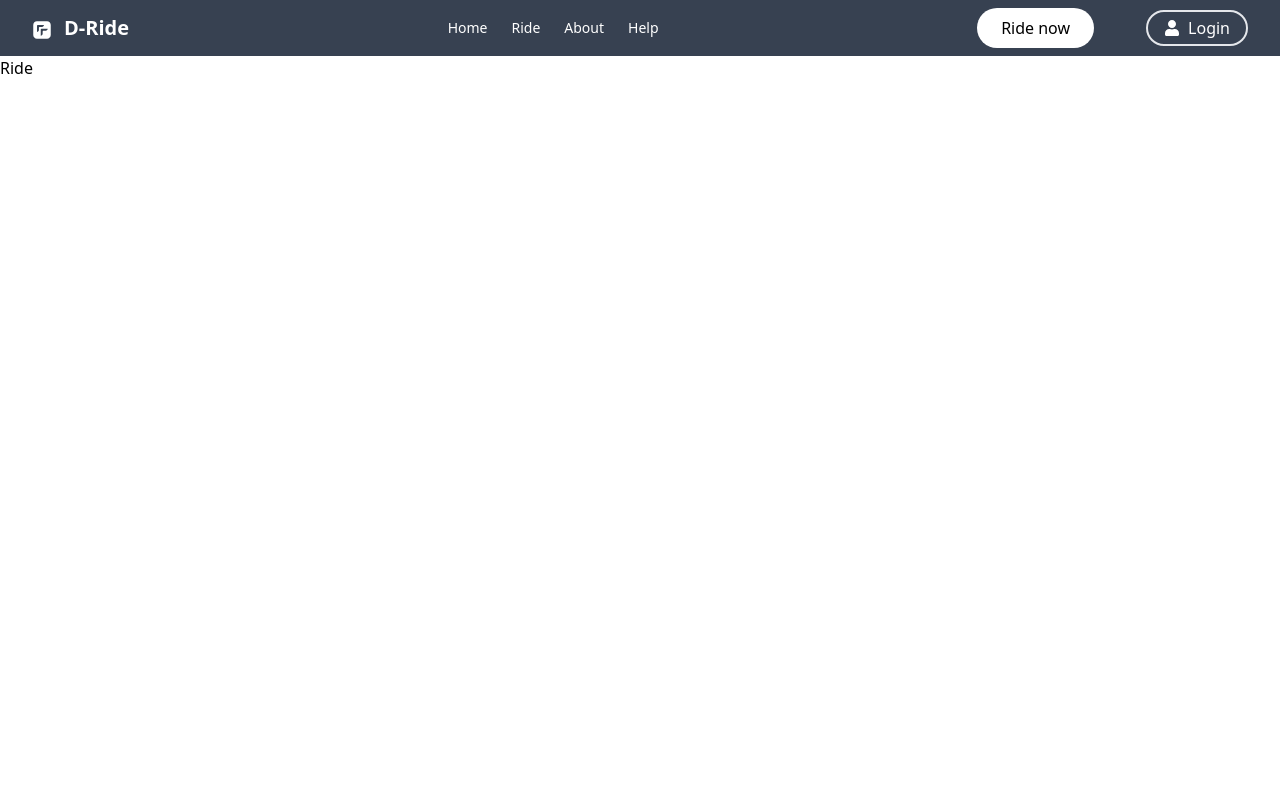
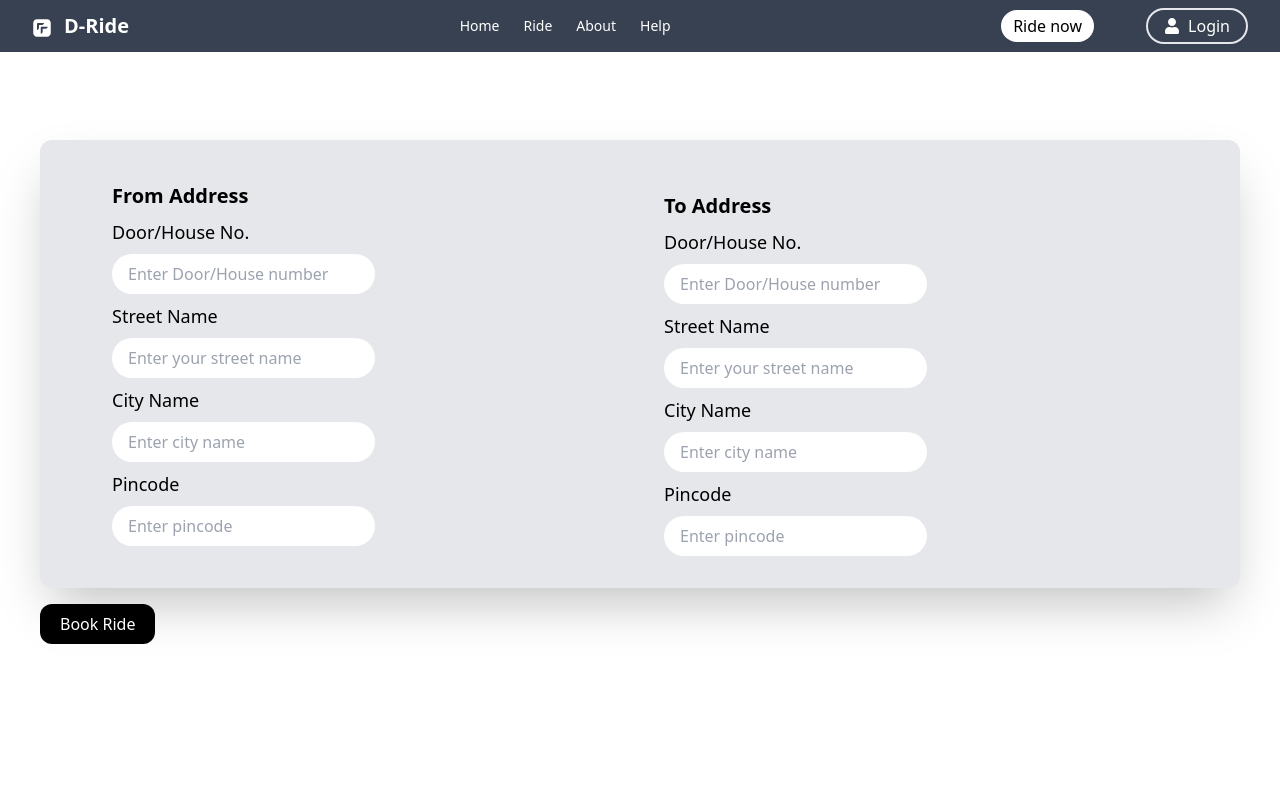
Before and after one commit to Naveenchand06/D-Ride, a React (Create React App) app: page /ride in a window 1280 px wide. Shown: the top 800 px of the page. Built offline with nearby package versions, Linux system fonts and the light colour scheme.

Commit message:
from-to fields

```diff
--- a/src/components/Navbar.jsx
+++ b/src/components/Navbar.jsx
@@ -6,7 +6,7 @@ import { toast } from "react-toastify";
 
 function Navbar() {
   useEffect(() => {
-    // requestAccounts();
+    requestAccounts();
   }, []);
 
   const [walletAddress, setWalletAddress] = useState("");
@@ -21,7 +21,6 @@ function Navbar() {
           method: "eth_requestAccounts",
         });
         console.log(accounts);
-        console.log(accounts[0].length);
         setWalletAddress(accounts[0]);
       } catch (e) {
         console.log("Error Connecting");
@@ -42,7 +41,7 @@ function Navbar() {
   };
 
   return (
-    <nav className="conatiner flex flex-row items-center justify-between p-2 px-8 bg-gray-700 text-white">
+    <nav className="conatiner mx-auto flex flex-row items-center justify-between p-2 px-8 bg-gray-700 text-white">
       {/* Logo */}
       <div className="prose text-xl font-semibold">
         <FaRedRiver className="inline-block mr-3" />
@@ -70,7 +69,7 @@ function Navbar() {
         {/* Ride button */}
         <Link
           to="/ride"
-          className="mr-3 rounded-full bg-white p-2 px-6 text-black hover:text-gray-200 hover:bg-gray-400"
+          className="mr-3 rounded-full bg-white p-1 px-3 text-black hover:text-gray-200 hover:bg-gray-400"
         >
           Ride now
         </Link>
@@ -86,7 +85,7 @@ function Navbar() {
           </div>
         ) : (
           <h1>
-            {walletAddress.substring(0, 6)}...{walletAddress.substring(35, 42)}
+            {walletAddress.substring(0, 6)}...{walletAddress.substring(38, 42)}
           </h1>
         )}
       </div>
--- a/src/pages/Ride.js
+++ b/src/pages/Ride.js
@@ -1,7 +1,152 @@
-import React from "react";
+import React, { useState } from "react";
 
 function Ride() {
-  return <div>Ride</div>;
+  const [fromAddress, setFromAddress] = useState({
+    from_doorno: "",
+    from_street: "",
+    from_city: "",
+    from_pincode: "",
+  });
+  const [toAddress, setToAddress] = useState({
+    to_doorno: "",
+    to_street: "",
+    to_city: "",
+    to_pincode: "",
+  });
+
+  const { from_doorno, from_street, from_city, from_pincode } = fromAddress;
+  const { to_doorno, to_street, to_city, to_pincode } = toAddress;
+
+  const handleFromAddressChange = (e) => {
+    setFromAddress({ ...fromAddress, [e.target.id]: e.target.value });
+  };
+  const handleToAddressChange = (e) => {
+    setToAddress({ ...toAddress, [e.target.id]: e.target.value });
+  };
+
+  const onSubmit = (e) => {
+    e.preventDefault();
+    console.log(fromAddress);
+    console.log(toAddress);
+  };
+
+  return (
+    <section className="align-middle p-10 h-screen">
+      {/* Main Wrapper */}
+      <form onSubmit={onSubmit}>
+        <div className="flex flex-col px-12 bg-gray-200 space-y-5 items-center md:flex-row md:justify-between rounded-xl shadow-2xl mt-12">
+          {/* From Fields Container */}
+          <div className="p-6 md:w-1/2">
+            <h1 className="font-semibold text-xl my-2">From Address</h1>
+            <label className="text-lg font-medium">Door/House No.</label> <br />
+            <input
+              className="flex-1 px-4 py-2 rounded-full focus:outline-none my-2"
+              type="text"
+              id="from_doorno"
+              value={fromAddress.from_doorno}
+              placeholder="Enter Door/House number"
+              onChange={handleFromAddressChange}
+              maxLength="10"
+              required
+            />{" "}
+            <br />
+            <label className="text-lg font-medium">Street Name</label> <br />
+            <input
+              className="flex-1 px-4 py-2 rounded-full focus:outline-none my-2"
+              type="text"
+              placeholder="Enter your street name"
+              id="from_street"
+              value={fromAddress.from_street}
+              onChange={handleFromAddressChange}
+              required
+            />{" "}
+            <br />
+            <label className="text-lg font-medium">City Name</label> <br />
+            <input
+              className="flex-1 px-4 py-2 rounded-full focus:outline-none my-2"
+              type="text"
+              placeholder="Enter city name"
+              id="from_city"
+              value={fromAddress.from_city}
+              onChange={handleFromAddressChange}
+              required
+            />{" "}
+            <br />
+            <label className="text-lg font-medium">Pincode</label> <br />
+            <input
+              className="flex-1 px-4 py-2 rounded-full focus:outline-none my-2"
+              type="text"
+              placeholder="Enter pincode"
+              id="from_pincode"
+              maxLength="10"
+              value={fromAddress.from_pincode}
+              onChange={handleFromAddressChange}
+              required
+            />{" "}
+            <br />
+          </div>
+          {/* From Fields container Ends here */}
+          {/* To Fields Container */}
+          <div className="p-6 md:w-1/2">
+            <h1 className="font-semibold text-xl my-2">To Address</h1>
+            <label className="text-lg font-medium">Door/House No.</label> <br />
+            <input
+              className="flex-1 px-4 py-2 rounded-full focus:outline-none my-2"
+              type="text"
+              id="to_doorno"
+              value={toAddress.to_doorno}
+              placeholder="Enter Door/House number"
+              onChange={handleToAddressChange}
+              maxLength="10"
+              required
+            />{" "}
+            <br />
+            <label className="text-lg font-medium">Street Name</label> <br />
+            <input
+              className="flex-1 px-4 py-2 rounded-full focus:outline-none my-2"
+              type="text"
+              placeholder="Enter your street name"
+              id="to_street"
+              value={toAddress.to_street}
+              onChange={handleToAddressChange}
+              required
+            />{" "}
+            <br />
+            <label className="text-lg font-medium">City Name</label> <br />
+            <input
+              className="flex-1 px-4 py-2 rounded-full focus:outline-none my-2"
+              type="text"
+              placeholder="Enter city name"
+              id="to_city"
+              value={toAddress.to_city}
+              onChange={handleToAddressChange}
+              required
+            />{" "}
+            <br />
+            <label className="text-lg font-medium">Pincode</label> <br />
+            <input
+              className="flex-1 px-4 py-2 rounded-full focus:outline-none my-2"
+              type="text"
+              placeholder="Enter pincode"
+              id="to_pincode"
+              maxLength="10"
+              value={toAddress.to_pincode}
+              onChange={handleToAddressChange}
+              required
+            />
+            <br />
+          </div>
+          {/* To Fields container Ends here */}
+        </div>
+        <button
+          type="submit"
+          className="bg-black px-5 py-2 text-white rounded-xl my-4 place-content-center"
+        >
+          Book Ride
+        </button>
+      </form>
+    </section>
+  );
 }
 
 export default Ride;
```
